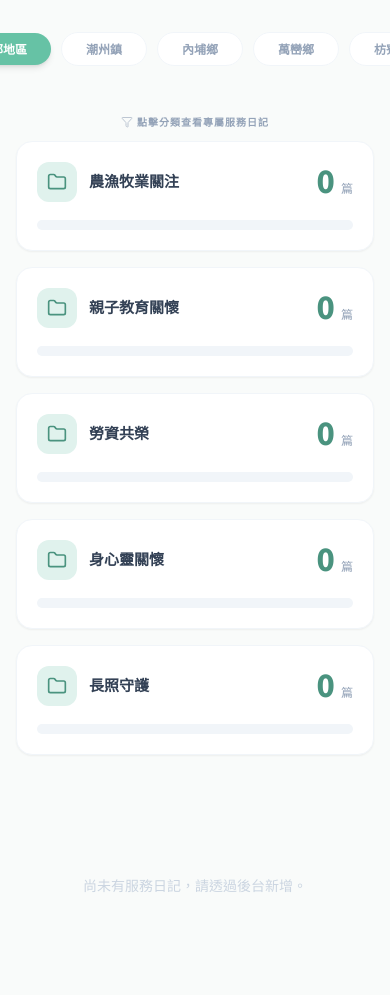
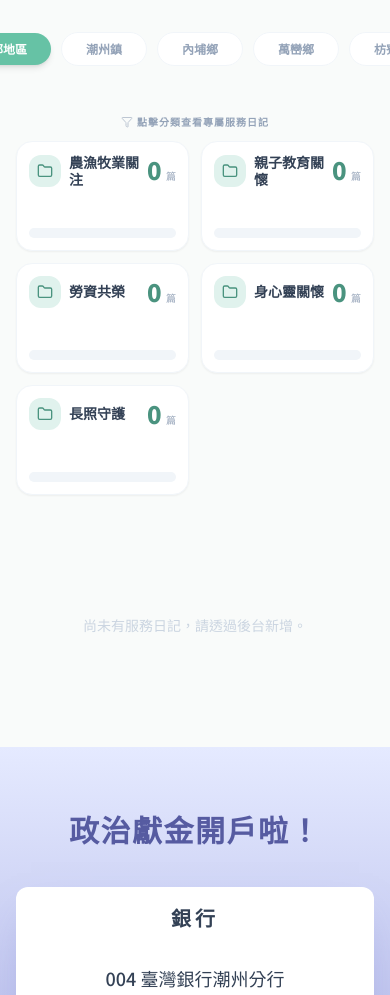
Before and after one commit to midcreative/01, a PHP site: page / in a window 390 px wide. Shown: the part 234-1229 px from the top of the page. Run offline with PHP 8.4, Linux system fonts and the light colour scheme; data comes from the database, SQL or seed files in the repository; data that the repository does not hold is empty; some libraries are stand-ins or nearby versions.

Commit message:
style: change category stats to 2 columns on mobile (mobile-category-stats-grid)

```diff
--- a/index.php
+++ b/index.php
@@ -137,7 +137,7 @@ ob_start();
 
         <!-- 數據看板（從 DB 動態產生） -->
         <p class="text-center text-slate-400 text-[10px] mb-3 font-bold tracking-[0.1em]"><i data-lucide="filter" class="inline w-3 h-3 mr-1 -mt-0.5 opacity-60"></i>點擊分類查看專屬服務日記</p>
-        <section class="mb-10 grid grid-cols-1 sm:grid-cols-2 lg:grid-cols-3 xl:grid-cols-4 gap-4 md:gap-5 text-left">
+        <section class="mb-10 grid grid-cols-2 lg:grid-cols-3 xl:grid-cols-4 gap-3 md:gap-5 text-left">
             <?php
             $maxPosts = 0;
             foreach ($categoryStats as $c) {
@@ -165,20 +165,20 @@ ob_start();
                 ];
                 $colors = $colorMap[$theme] ?? $colorMap['brand-green'];
             ?>
-            <button onclick="filterCategory('<?= htmlspecialchars($c['name']) ?>')" id="cat-btn-<?= htmlspecialchars(md5($c['name'])) ?>" class="category-btn relative bg-white p-5 rounded-2xl border border-slate-100 shadow-sm flex flex-col justify-between group <?= $colors['hover'] ?> transition-all duration-300 cursor-pointer overflow-hidden text-left h-full min-h-[110px] transform hover:-translate-y-1">
+            <button onclick="filterCategory('<?= htmlspecialchars($c['name']) ?>')" id="cat-btn-<?= htmlspecialchars(md5($c['name'])) ?>" class="category-btn relative bg-white p-3 md:p-5 rounded-2xl border border-slate-100 shadow-sm flex flex-col justify-between group <?= $colors['hover'] ?> transition-all duration-300 cursor-pointer overflow-hidden text-left h-full min-h-[110px] transform hover:-translate-y-1">
 
-                <div class="flex justify-between items-start w-full mb-4">
-                    <div class="flex items-center gap-3">
-                        <div class="w-10 h-10 rounded-xl <?= $colors['bg'] ?> flex items-center justify-center shrink-0">
-                            <i data-lucide="folder" class="<?= $colors['text'] ?> w-5 h-5"></i>
+                <div class="flex justify-between items-start w-full mb-3 md:mb-4">
+                    <div class="flex items-center gap-2 md:gap-3">
+                        <div class="w-8 h-8 md:w-10 md:h-10 rounded-xl <?= $colors['bg'] ?> flex items-center justify-center shrink-0">
+                            <i data-lucide="folder" class="<?= $colors['text'] ?> w-4 h-4 md:w-5 md:h-5"></i>
                         </div>
-                        <h3 class="text-[15px] font-bold text-slate-700 leading-tight text-left">
+                        <h3 class="text-sm md:text-[15px] font-bold text-slate-700 leading-tight text-left">
                             <?= htmlspecialchars($c['name']) ?>
                         </h3>
                     </div>
                     <div class="text-right shrink-0">
-                        <span class="text-3xl font-black <?= $colors['text'] ?> tracking-tighter counter-value" data-target="<?= $count ?>">0</span>
-                        <span class="text-xs text-slate-400 font-medium ml-1">篇</span>
+                        <span class="text-2xl md:text-3xl font-black <?= $colors['text'] ?> tracking-tighter counter-value" data-target="<?= $count ?>">0</span>
+                        <span class="text-[10px] md:text-xs text-slate-400 font-medium ml-0.5 md:ml-1">篇</span>
                     </div>
                 </div>
 
```
